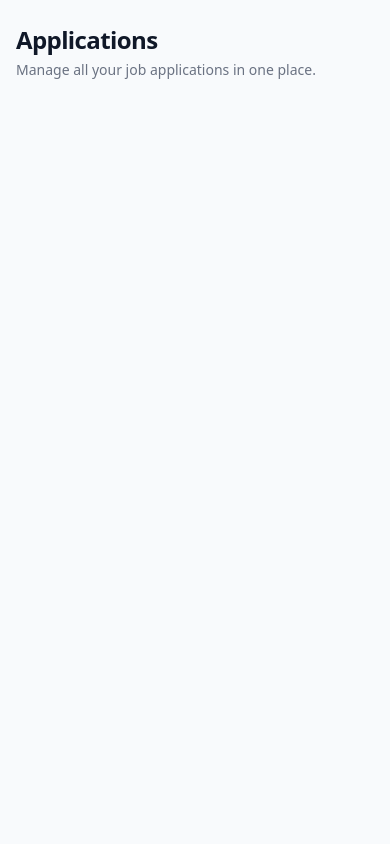
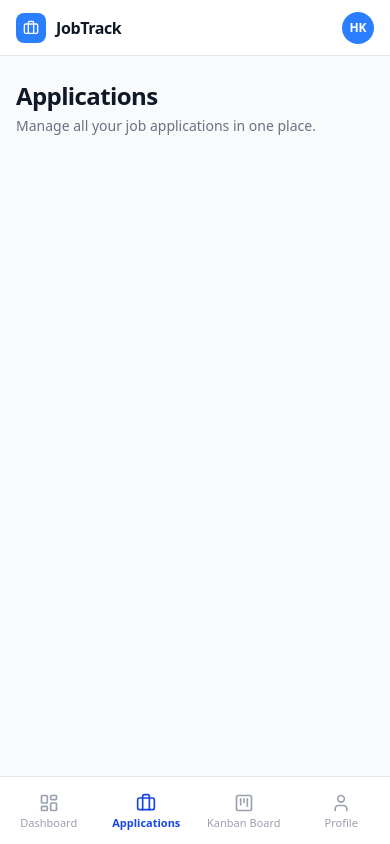
Before and after one commit to Harshit-1264/jobtrack, a Next.js app: page /applications in a window 390 px wide. Built offline with nearby package versions, Linux system fonts and the light colour scheme.

Commit message:
Add responsive app shell: sidebar, header and bottom nav

```diff
--- a/package.json
+++ b/package.json
@@ -11,6 +11,7 @@
   "dependencies": {
     "@prisma/adapter-mariadb": "^7.10.0",
     "@prisma/client": "^7.10.0",
+    "lucide-react": "^1.52.0",
     "next": "16.3.5",
     "react": "19.2.8",
     "react-dom": "19.2.8",
--- a/src/app/(app)/layout.tsx
+++ b/src/app/(app)/layout.tsx
@@ -1,20 +1,29 @@
 // Layout for every signed-in page: the sidebar/header/bottom-nav frame.
 // The folder is named (app) — parentheses make it a ROUTE GROUP, so it does NOT
 // appear in the URL. (app)/applications/page.tsx still serves /applications.
+
+import Sidebar from "@/components/layout/Sidebar"
+import Header from "@/components/layout/Header"
+import BottomNav from "@/components/layout/BottomNav"
+
 // Phase 2's login page will live in a separate (auth) group with no sidebar.
 export default function AppLayout({ children }: LayoutProps<"/">) {
   return (
     <div className="flex min-h-screen">
-      {/* TODO step 3: <Sidebar />  — hidden md:flex, 240px */}
+      <Sidebar />
 
       <div className="flex min-h-screen flex-1 flex-col">
-        {/* TODO step 4: <Header /> */}
+        <Header />
 
         {/* pb-24 clears the fixed bottom nav on mobile; md:pb-8 is normal spacing */}
-        <main className="flex-1 px-4 pb-24 pt-6 md:px-7 md:pb-8">{children}</main>
+        {/* w-full + max-w-7xl: fluid up to 1280px, then centred so text lines
+            do not stretch across an ultrawide monitor. */}
+        <main className="w-full flex-1 px-4 pb-24 pt-6 md:px-7 md:pb-8 xl:mx-auto xl:max-w-7xl">
+          {children}
+        </main>
       </div>
 
-      {/* TODO step 5: <BottomNav /> — flex md:hidden, fixed bottom */}
+      <BottomNav />
     </div>
   );
 }
--- a/src/app/globals.css
+++ b/src/app/globals.css
@@ -1,7 +1,11 @@
 @import "tailwindcss";
 
-/* Point Tailwind's default sans stack at Inter, loaded in layout.tsx.
-   Every element inherits font-sans, so this applies site-wide with no extra classes. */
 @theme inline {
+  /* Point Tailwind's default sans stack at Inter, loaded in layout.tsx.
+     Every element inherits font-sans, so this applies site-wide. */
   --font-sans: var(--font-inter);
+
+  /* Tailwind's smallest default breakpoint is sm:640px — far above phone width.
+     xs lets us treat a 320px iPhone SE differently from a 390px iPhone 15. */
+  --breakpoint-xs: 360px;
 }
--- /dev/null
+++ b/src/components/layout/BottomNav.tsx
@@ -0,0 +1,39 @@
+"use client";
+
+import { usePathname } from "next/navigation";
+import Link from "next/link";
+import { navItems } from "@/lib/nav";
+
+export default function BottomNav() {
+    const pathname = usePathname();
+
+    return (
+        // flex md:hidden — the exact mirror of the Sidebar's hidden md:flex.
+        // fixed, so it floats over content; <main> carries pb-24 to clear it.
+        // pb-[env(safe-area-inset-bottom)] keeps it above the iPhone home indicator.
+        <nav className="fixed inset-x-0 bottom-0 z-40 flex h-[68px] items-stretch border-t border-gray-200 bg-white pb-[env(safe-area-inset-bottom)] md:hidden">
+            {navItems.map((item) => {
+                const Icon = item.icon;
+                const isActive = pathname.startsWith(item.href);
+
+                return (
+                    <Link
+                        key={item.href}
+                        href={item.href}
+                        // flex-1 divides the width evenly; min-h-[44px] is the touch target floor.
+                        className={`flex min-h-[44px] flex-1 flex-col items-center justify-center gap-1 ${
+                            isActive ? "font-semibold text-blue-700" : "text-gray-400"
+                        }`}
+                    >
+                        <Icon className="h-5 w-5" />
+                        {/* Short labels on the narrowest phones, full ones from 360px up. */}
+                        <span className="text-[11px] leading-none">
+                            <span className="xs:hidden">{item.shortLabel}</span>
+                            <span className="hidden xs:inline">{item.label}</span>
+                        </span>
+                    </Link>
+                );
+            })}
+        </nav>
+    );
+}
--- /dev/null
+++ b/src/components/layout/Header.tsx
@@ -0,0 +1,31 @@
+import { Briefcase } from "lucide-react";
+
+// No "use client" here: no hooks, no handlers. It stays a Server Component,
+// so none of this ships as JavaScript to the browser.
+export default function Header() {
+    return (
+        <header className="flex h-14 items-center gap-2.5 border-b border-gray-200 bg-white px-4 md:h-16 md:px-7">
+            {/* md:hidden — the mirror of the Sidebar's hidden md:flex.
+                On mobile the sidebar is gone, so the branding lives here instead. */}
+            <div className="flex items-center gap-2.5 md:hidden">
+                <div className="flex h-[30px] w-[30px] items-center justify-center rounded-lg bg-blue-500">
+                    <Briefcase className="h-4 w-4 text-white" strokeWidth={2} />
+                </div>
+                <span className="text-base font-bold tracking-tight">JobTrack</span>
+            </div>
+
+            {/* Pushes the avatar right whether or not the logo above is showing. */}
+            <div className="flex-1" />
+
+            <div className="flex items-center gap-2.5">
+                <div className="flex h-8 w-8 items-center justify-center rounded-full bg-blue-500 text-xs font-semibold text-white">
+                    HK
+                </div>
+                {/* Initials alone on very narrow screens. Becomes the session user in Phase 2. */}
+                <span className="hidden text-sm font-medium text-gray-700 sm:block">
+                    Harshit Mishra
+                </span>
+            </div>
+        </header>
+    );
+}
--- /dev/null
+++ b/src/components/layout/Sidebar.tsx
@@ -0,0 +1,69 @@
+"use client";
+
+import { Briefcase } from "lucide-react";
+import { usePathname } from "next/navigation";
+import Link from "next/link";
+import { navItems } from "@/lib/nav";
+
+export default function Sidebar() {
+    const pathname = usePathname();   // usePathname() is a React/Next.js hook that needs to run in the browser.
+
+    return (
+        // hidden md:flex — the sidebar disappears below 768px, where BottomNav takes over.
+        // w-60 is exactly 240px.
+        <aside className="hidden w-60 shrink-0 flex-col border-r border-gray-200 bg-white px-4 py-6 md:flex">
+            {/* Logo */}
+            <div className="flex items-center gap-2.5 px-2 pb-7">
+                <div className="flex h-[34px] w-[34px] items-center justify-center rounded-[9px] bg-blue-500">
+                    <Briefcase className="h-[18px] w-[18px] text-white" strokeWidth={2} />
+                </div>
+                <span className="text-[17px] font-bold tracking-tight">JobTrack</span>
+            </div>
+
+            {/* Navigation */}
+            <nav className="flex flex-col gap-1">
+                {navItems.map((item) => {
+                    // Capitalised: React treats a lowercase name as an HTML tag and
+                    // renders nothing. `Icon` works, `icon` silently does not.
+                    const Icon = item.icon;
+
+                    // startsWith, not ===, so /applications/23 keeps Applications active.
+                    const isActive = pathname.startsWith(item.href);
+
+                    return (
+                        <Link
+                            key={item.href} //Identifies the item for React
+                            href={item.href} // Defines the destination URL
+                            className={`flex items-center gap-3 rounded-lg px-3 py-2.5 text-sm ${
+                                isActive
+                                    ? "bg-blue-50 font-semibold text-blue-700"
+                                    : item.phase2
+                                      ? "text-gray-400"
+                                      : "text-gray-600"
+                            }`}
+                        >
+                            <Icon className="h-[17px] w-[17px]" />
+                            <span className="flex-1">{item.label}</span>
+
+                            {/* Honest about scope: these three are not built yet. */}
+                            {item.phase2 && (
+                                <span className="rounded bg-gray-100 px-1.5 py-0.5 text-[10px] font-semibold text-gray-500">
+                                    P2
+                                </span>
+                            )}
+                        </Link>
+                    );
+                })}
+            </nav>
+
+            <div className="flex-1" />
+
+            <div className="rounded-lg border border-dashed border-gray-300 bg-slate-50 p-3">
+                <p className="text-xs font-semibold text-gray-700">Phase 1 scope</p>
+                <p className="mt-0.5 text-[11px] leading-relaxed text-gray-500">
+                    Applications CRUD only. No auth, filters or pagination yet.
+                </p>
+            </div>
+        </aside>
+    );
+}
--- /dev/null
+++ b/src/lib/nav.ts
@@ -0,0 +1,10 @@
+import { Briefcase, KanbanSquare, LayoutDashboard, User } from "lucide-react";
+
+// One source of truth for both Sidebar (desktop) and BottomNav (mobile).
+// Four items max: that is what fits on a 390px screen at a 44px touch target.
+export const navItems = [
+    { label: "Dashboard",    shortLabel: "Dashboard", href: "/dashboard",    icon: LayoutDashboard, phase2: true },
+    { label: "Applications", shortLabel: "Apps",      href: "/applications", icon: Briefcase },
+    { label: "Kanban Board", shortLabel: "Kanban",    href: "/kanban",       icon: KanbanSquare,    phase2: true },
+    { label: "Profile",      shortLabel: "Profile",   href: "/profile",      icon: User,            phase2: true },
+];
```
Also changed, not shown: 1 other file (tests, documents, lock files or other folders).
